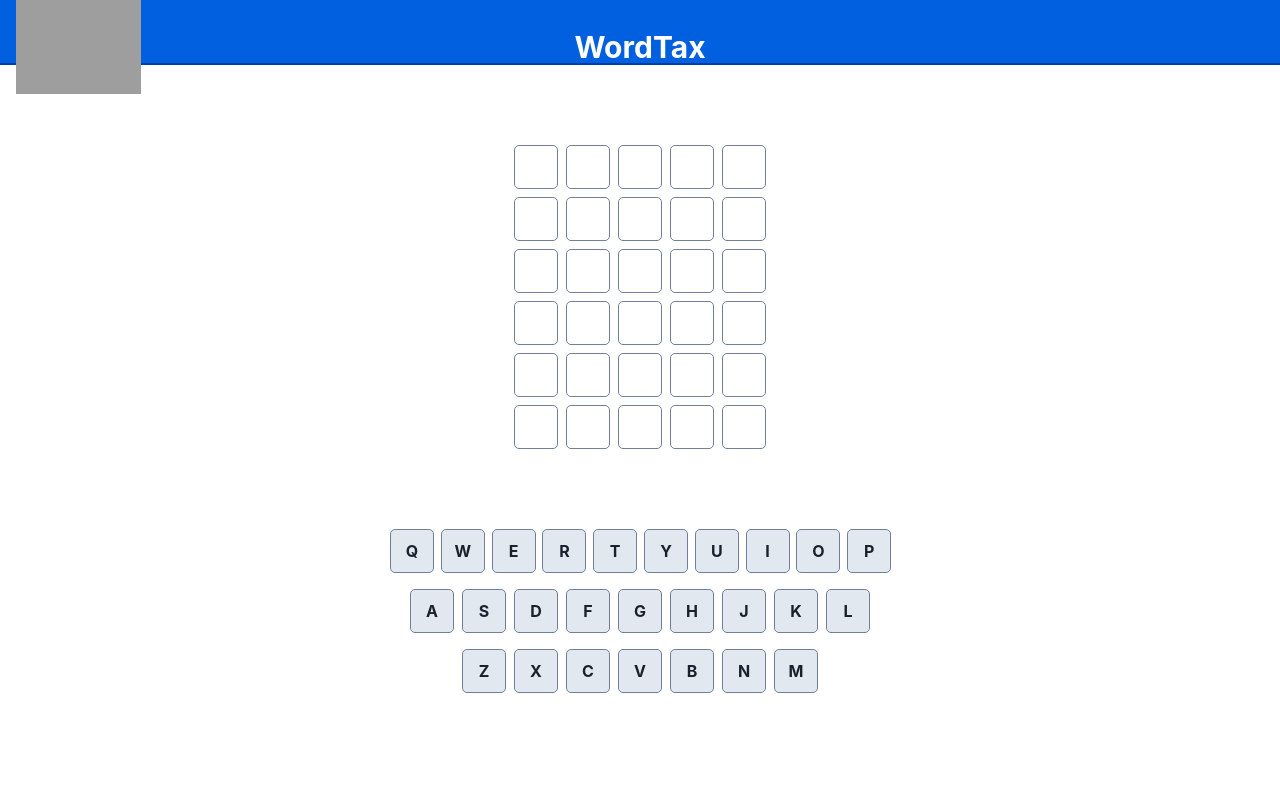
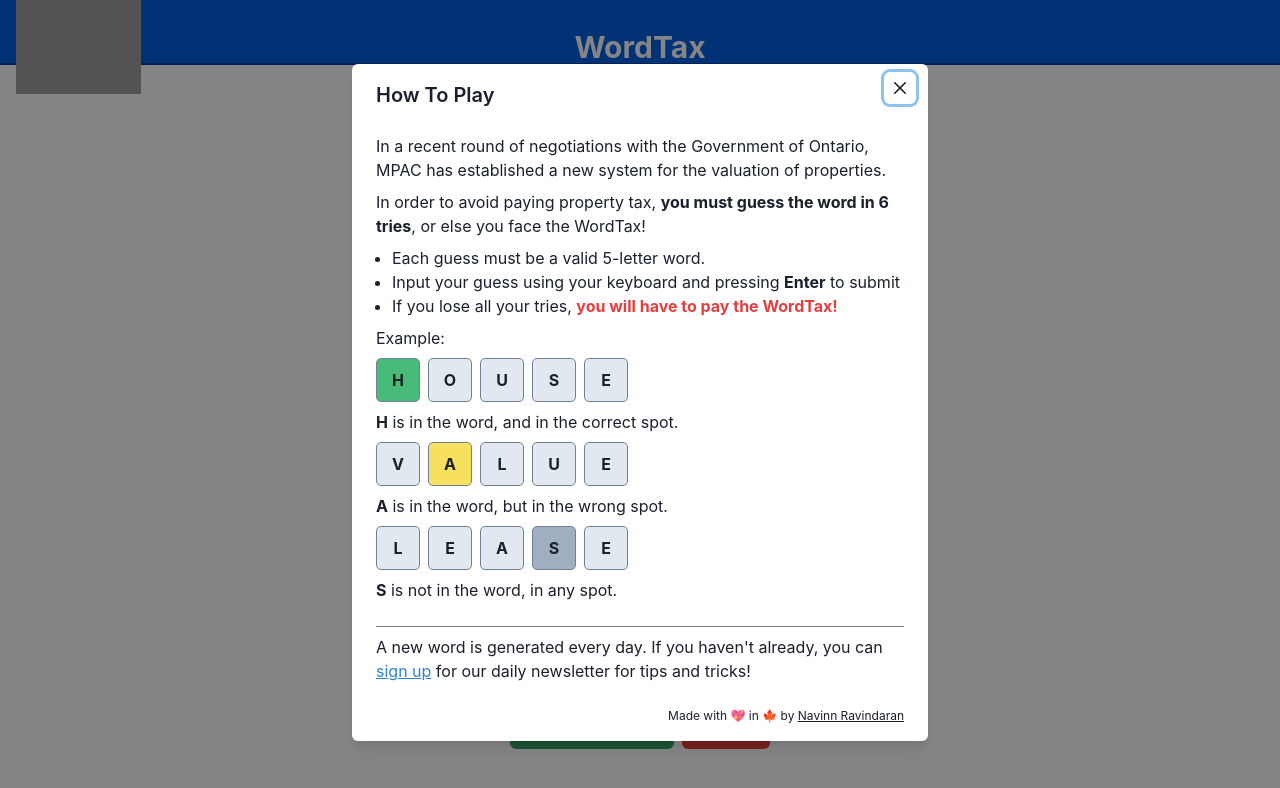
Before and after one commit to navn-r/wordtax, a React (Vite) app: page / in a window 1280 px wide. Shown: the top 788 px of the page. Built offline with nearby package versions, Linux system fonts and the light colour scheme; grey boxes are pictures that could not be loaded.

Commit message:
feat: add instructions modal

```diff
--- a/src/App.tsx
+++ b/src/App.tsx
@@ -3,6 +3,7 @@ import Header from './components/Header';
 import Board from './components/Board';
 import Keyboard from './components/Keyboard';
 import { GameProvider } from './components/useGameContext';
+import InstructionsModal from './components/InstructionsModal';
 
 function App() {
   return (
@@ -20,6 +21,7 @@ function App() {
         <Board />
         <Keyboard />
       </Flex>
+      <InstructionsModal />
     </GameProvider>
   );
 }
--- /dev/null
+++ b/src/components/InstructionsModal.tsx
@@ -0,0 +1,119 @@
+import {
+  Modal,
+  ModalCloseButton,
+  ModalContent,
+  ModalHeader,
+  ModalOverlay,
+  ModalBody,
+  Text,
+  UnorderedList,
+  ListItem,
+  SimpleGrid,
+  ModalFooter,
+  Link,
+} from '@chakra-ui/react';
+import { useGameContext } from './useGameContext';
+import Key from './Key';
+
+export default function InstructionsModal() {
+  const { showInstructions, setShowInstructions } = useGameContext();
+
+  const onClose = () => setShowInstructions(false);
+
+  return (
+    <Modal isOpen={showInstructions} onClose={onClose} size={'xl'}>
+      <ModalOverlay />
+      <ModalContent>
+        <ModalHeader>How To Play</ModalHeader>
+        <ModalCloseButton />
+        <ModalBody>
+          <Text as={'p'}>
+            In a recent round of negotiations with the Government of Ontario,
+            MPAC has established a new system for the valuation of properties.
+          </Text>
+          <Text as={'p'} my={'0.5rem'}>
+            In order to avoid paying property tax,{' '}
+            <Text as={'strong'}>you must guess the word in 6 tries</Text>, or
+            else you face the WordTax!
+          </Text>
+          <UnorderedList my={'0.5rem'}>
+            <ListItem>Each guess must be a valid 5-letter word.</ListItem>
+            <ListItem>
+              Input your guess using your keyboard and pressing{' '}
+              <Text as={'strong'}>Enter</Text> to submit
+            </ListItem>
+            <ListItem>
+              If you lose all your tries,{' '}
+              <Text as={'strong'} color={'red.500'}>
+                you will have to pay the WordTax!
+              </Text>
+            </ListItem>
+          </UnorderedList>
+          <Text as={'p'} my={'0.5rem'}>
+            Example:
+          </Text>
+          <SimpleGrid columns={5} spacingX={'0.5rem'} width={'max-content'}>
+            <Key char={'H'} color={2} />
+            <Key char={'O'} color={-1} />
+            <Key char={'U'} color={-1} />
+            <Key char={'S'} color={-1} />
+            <Key char={'E'} color={-1} />
+          </SimpleGrid>
+          <Text as={'p'} my={'0.5rem'}>
+            <Text as={'strong'}>H</Text> is in the word, and in the correct
+            spot.
+          </Text>
+          <SimpleGrid columns={5} spacingX={'0.5rem'} width={'max-content'}>
+            <Key char={'V'} color={-1} />
+            <Key char={'A'} color={1} />
+            <Key char={'L'} color={-1} />
+            <Key char={'U'} color={-1} />
+            <Key char={'E'} color={-1} />
+          </SimpleGrid>
+          <Text as={'p'} my={'0.5rem'}>
+            <Text as={'strong'}>A</Text> is in the word, but in the wrong spot.
+          </Text>
+          <SimpleGrid columns={5} spacingX={'0.5rem'} width={'max-content'}>
+            <Key char={'L'} color={-1} />
+            <Key char={'E'} color={-1} />
+            <Key char={'A'} color={-1} />
+            <Key char={'S'} color={0} />
+            <Key char={'E'} color={-1} />
+          </SimpleGrid>
+          <Text as={'p'} my={'0.5rem'}>
+            <Text as={'strong'}>S</Text> is not in the word, in any spot.
+          </Text>
+          <Text
+            as={'p'}
+            mt={'1.5rem'}
+            pt={'0.5rem'}
+            borderTop={'1px solid gray'}
+          >
+            A new word is generated every day. If you haven't already, you can{' '}
+            <Link
+              textDecoration={'underline'}
+              color={'blue.500'}
+              href='https://www.youtube.com/watch?v=dQw4w9WgXcQ'
+              isExternal
+            >
+              sign up
+            </Link>{' '}
+            for our daily newsletter for tips and tricks!
+          </Text>
+        </ModalBody>
+        <ModalFooter>
+          <Text as={'p'} fontSize={'0.75rem'}>
+            Made with 💖 in 🍁 by{' '}
+            <Link
+              href='https://navn.me'
+              isExternal
+              textDecoration={'underline'}
+            >
+              Navinn Ravindaran
+            </Link>
+          </Text>
+        </ModalFooter>
+      </ModalContent>
+    </Modal>
+  );
+}
--- a/src/components/Keyboard.tsx
+++ b/src/components/Keyboard.tsx
@@ -1,11 +1,12 @@
-import { Flex, SimpleGrid } from '@chakra-ui/react';
+import { Button, ButtonGroup, Flex, SimpleGrid } from '@chakra-ui/react';
 import { useGameContext } from './useGameContext';
 import Key from './Key';
 
 const ROWS = ['QWERTYUIOP', 'ASDFGHJKL', 'ZXCVBNM'];
 
 export default function Keyboard() {
-  const { keyboardColors } = useGameContext();
+  const { keyboardColors, showInstructions, setShowInstructions, resetGame } =
+    useGameContext();
 
   return (
     <Flex
@@ -21,6 +22,14 @@ export default function Keyboard() {
           ))}
         </SimpleGrid>
       ))}
+      <ButtonGroup>
+        <Button colorScheme={'green'} onClick={() => setShowInstructions(true)}>
+          {showInstructions ? 'Hide' : 'Show'} Instructions
+        </Button>
+        <Button colorScheme={'red'} onClick={resetGame}>
+          Restart
+        </Button>
+      </ButtonGroup>
     </Flex>
   );
 }
--- a/src/components/useGameContext.tsx
+++ b/src/components/useGameContext.tsx
@@ -8,6 +8,9 @@ interface Game {
   isLoading: boolean;
   won: boolean;
   text: string;
+  showInstructions: boolean;
+  setShowInstructions: (show: boolean) => void;
+  resetGame: () => void;
 }
 
 type ValidateResponse =
@@ -71,10 +74,22 @@ export const GameProvider = ({ children }: GameProviderProps) => {
   const [keyboardColors, setKeyboardColors] = useState<Game['keyboardColors']>(
     {}
   );
+  const [showInstructions, setShowInstructions] = useState(true);
   const [isLoading, setIsLoading] = useState(false);
   const [won, setWon] = useState(false);
   const [text, setText] = useState('');
   const toast = useToast();
+
+  /**
+   * Reset the game state
+   */
+  const resetGame = () => {
+    setGuesses([]);
+    setKeyboardColors({});
+    setIsLoading(false);
+    setWon(false);
+    setText('');
+  };
 
   /**
    * Listen for keyboard events and update the text accordingly
@@ -149,7 +164,16 @@ export const GameProvider = ({ children }: GameProviderProps) => {
 
   return (
     <GameContext.Provider
-      value={{ guesses, keyboardColors, isLoading, won, text }}
+      value={{
+        guesses,
+        keyboardColors,
+        showInstructions,
+        setShowInstructions,
+        isLoading,
+        won,
+        text,
+        resetGame,
+      }}
     >
       {children}
     </GameContext.Provider>
```
